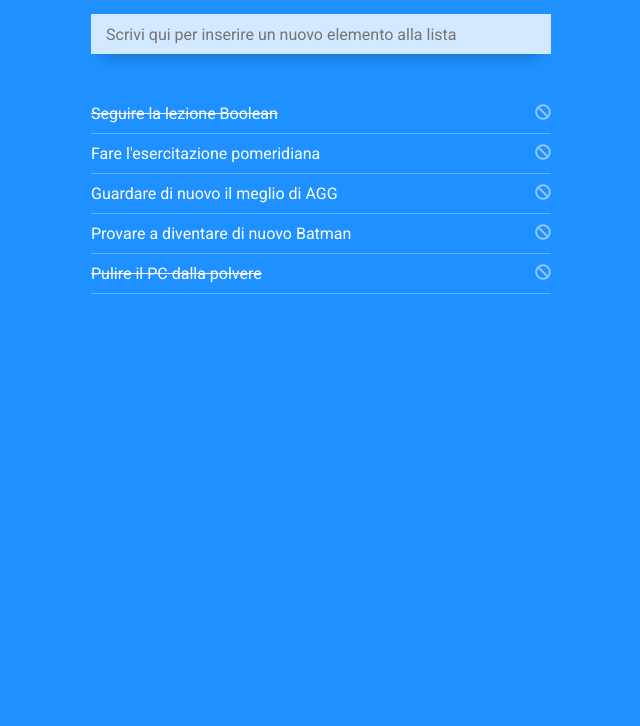
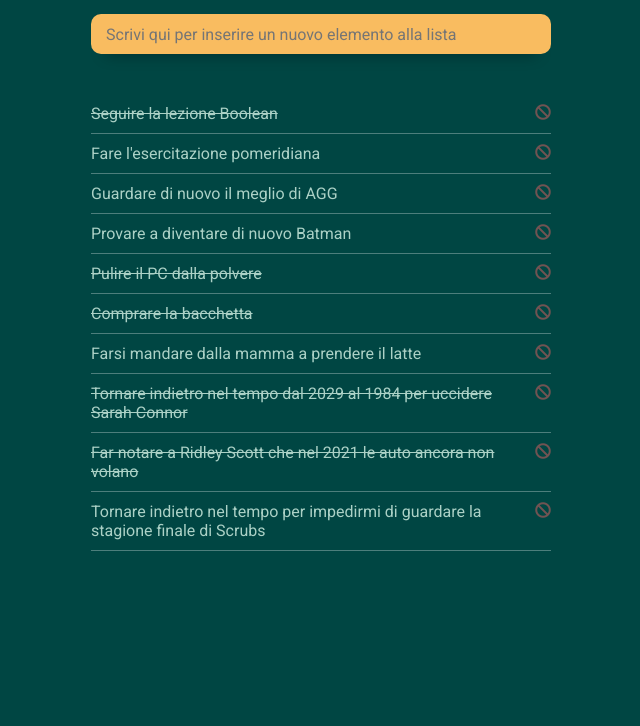
Before and after one commit to Andrea-Mattia/js-todo-clone, a plain HTML site: page index.html in a window 1280 px wide. Shown: the part 74-800 px from the top of the page, without its empty margins (319-959 px from the left). Drawn offline with nearby package versions, Linux system fonts and the light colour scheme.

Commit message:
modified css & add some funny items to list

```diff
--- a/css/style.css
+++ b/css/style.css
@@ -7,8 +7,8 @@
 }
 
 body {
-    color: #fff;
-    background: dodgerblue;
+    color: #abd1c6;
+    background: #004643;
 }
 
 /* LAYOUT */
@@ -23,6 +23,7 @@ h1 {
     margin-bottom: 30px;
     text-align: center;
     font-weight: 500;
+    color: #fffffe;
 }
 
 /* INPUT */
@@ -32,13 +33,16 @@ h1 {
     margin-bottom: 40px;
     padding: 0 15px;
     font-size: 16px;
-    background: rgba(255, 255, 255, .8);
+    background: #f9bc60;
+    outline: 0;
     border: 0;
+    border-radius: 10px;
     box-shadow: 0 15px 15px -15px rgba(0, 0, 0, .4);
     transition: background .4s;
 }
 
-.add-todo:hover {
+.add-todo:hover,
+.add-todo:focus {
     background: #fff;
 }
 
@@ -52,12 +56,14 @@ h1 {
 
 .todos li i {
     opacity: 0.5;
+    color: #e16162;
     cursor: pointer;
-    transition: opacity .4s;
+    transition: opacity .4s, transform .4s;
 }
 
 .todos li i:hover {
     opacity: 1;
+    transform: scale(1.2);
 }
 
 .todos span.completed {
--- a/js/script.js
+++ b/js/script.js
@@ -30,6 +30,26 @@ $(document).ready(function () {
         {
             text: 'Pulire il PC dalla polvere',
             completed: true,
+        },
+        {
+            text: 'Comprare la bacchetta',
+            completed: true,
+        },
+        {
+            text: 'Farsi mandare dalla mamma a prendere il latte',
+            completed: false,
+        },
+        {
+            text: 'Tornare indietro nel tempo dal 2029 al 1984 per uccidere Sarah Connor',
+            completed: true,
+        },
+        {
+            text: 'Far notare a Ridley Scott che nel 2021 le auto ancora non volano',
+            completed: true,
+        },
+        {
+            text: 'Tornare indietro nel tempo per impedirmi di guardare la stagione finale di Scrubs',
+            completed: false,
         },
     ];
 
```
